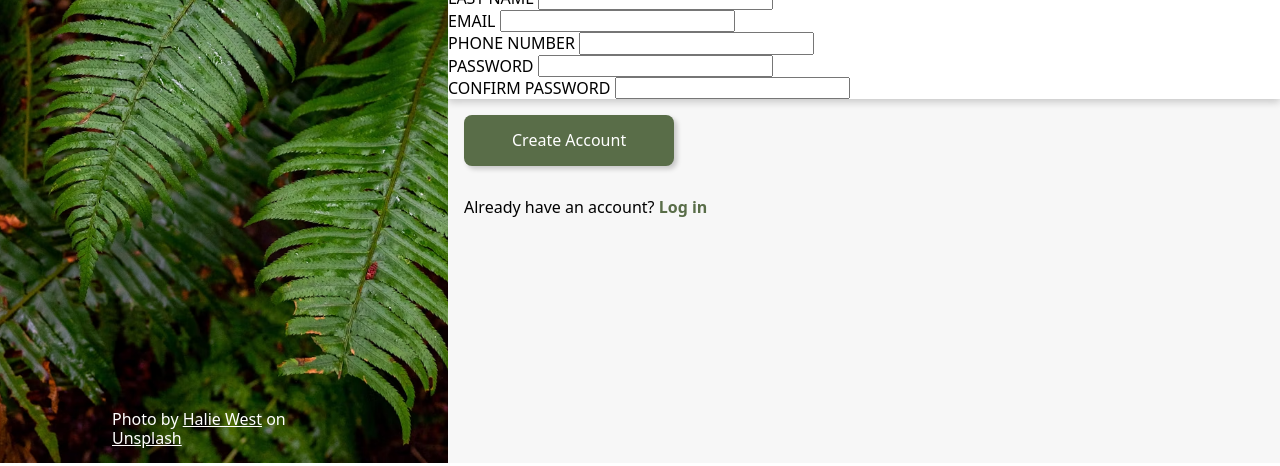
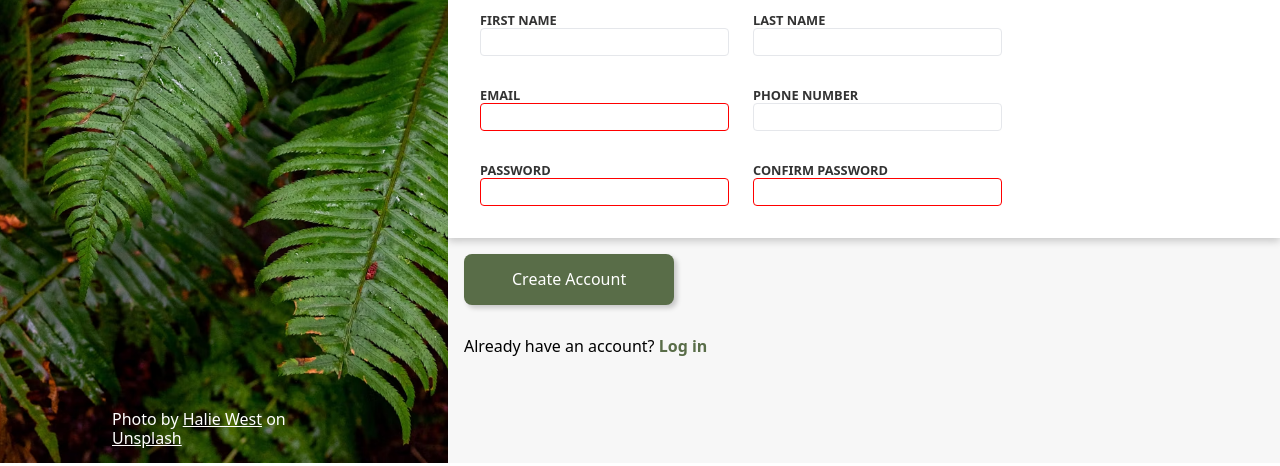
Before and after one commit to dahans1/odin-sign-up-form, a website: page index.html in a window 1280 px wide. Shown: the part 337-803 px from the top of the page. Drawn offline with nearby package versions, Linux system fonts and the light colour scheme.

Commit message:
Style form section

```diff
--- a/index.html
+++ b/index.html
@@ -31,8 +31,9 @@
             <p>You <em>know</em> you want to.</p>
         </section>
         <form action="" method="post">
-            <section id="form-section">
-                <h2 id="form-title">Let's do this!</h2>
+            <div id="form-container">
+                <span id="form-title">Let's do this!</span>
+                <fieldset id="form-section">
                     <div class="form-group">
                         <label for="first-name">First Name</label>
                         <input type="text" name="first-name" id="first-name">
@@ -45,24 +46,42 @@
 
                     <div class="form-group">
                         <label for="email">Email</label>
-                    <input type="email" name="email" id="email">
+                        <input type="email" name="email" id="email" required>
                     </div>
 
                     <div class="form-group">
                         <label for="phone-number">Phone Number</label>
-                    <input type="tel" name="phone-number" id="phone-number">
+                        <input
+                            type="tel"
+                            name="phone-number"
+                            id="phone-number"
+                            pattern="\+?[0-9\s\-\(\)]{7,20}"
+                        >
                     </div>
 
                     <div class="form-group">
                         <label for="password">Password</label>
-                    <input type="password" name="password" id="password">
+                        <input
+                            type="password"
+                            name="password"
+                            id="password"
+                            minlength="8"
+                            required
+                        >
                     </div>
 
                     <div class="form-group">
                         <label for="confirm-password">Confirm Password</label>
-                    <input type="password" name="confirm-password" id="confirm-password">
+                        <input
+                            type="password"
+                            name="confirm-password"
+                            id="confirm-password"
+                            minlength="8"
+                            required
+                        >
                     </div>
-            </section>
+                </fieldset>
+            </div>
             <section id="sign-up-section">
                 <button class="btn" type="submit">Create Account</button>
                 <div id="login">Already have an account? <a href="">Log in</a></div>
--- a/styles.css
+++ b/styles.css
@@ -86,13 +86,56 @@ body {
     margin-block: 1.5rem 2rem;
 }
 
-.form-group > label {
-    text-transform: uppercase;
+.form-group {
+    display: flex;
+    flex-direction: column;
 }
 
-#form-section {
+label {
+    text-transform: uppercase;
+    color: hsl(0, 0%, 20%);
+    font-size: 0.8rem;
+    font-weight: 600;
+}
+
+#form-container {
     background-color: white;
     box-shadow: 0px 3px 8px rgba(0, 0, 0, 0.2);
+    padding: 2em;
+    display: flex;
+    flex-direction: column;
+    gap: 1em;
+}
+
+fieldset {
+    border: none;
+    display: flex;
+    flex-wrap: wrap;
+    row-gap: 2em;
+    column-gap: 1.5em;
+}
+
+#form-title {
+    font-size: 1.5rem;
+    font-weight: 600;
+}
+
+input {
+    border: 1px solid #e5e7eb;
+    border-radius: 4px;
+    padding: 4px 8px;
+    outline: none;
+}
+
+input:focus {
+    border-color: blue;
+    box-shadow: var(--light-shadow);
+}
+
+
+
+input:invalid {
+    border-color: red;
 }
 
 .btn {
```
Lines whose indentation alone changed are shown as unchanged.
